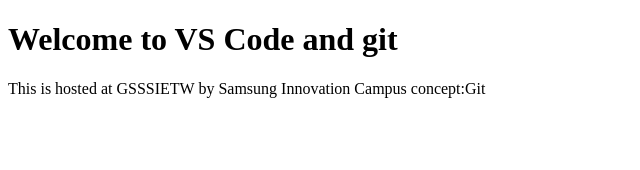
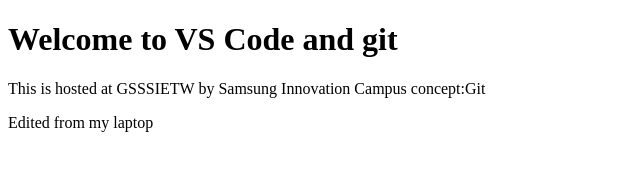
Before and after one commit to Ganavi-Shankar/Example1, a plain HTML site: page index.html in a window 1280 px wide. Shown: the whole page, without its empty margins (0-640 px from the left). Drawn offline with Linux system fonts and the light colour scheme.

Commit message:
Edited from laptop

```diff
--- a/index.html
+++ b/index.html
@@ -7,5 +7,6 @@
     <p>This is hosted at GSSSIETW
         by Samsung Innovation Campus
     concept:Git </p>
+    <p>Edited from my laptop</p>
 </body>
 </html>
```
